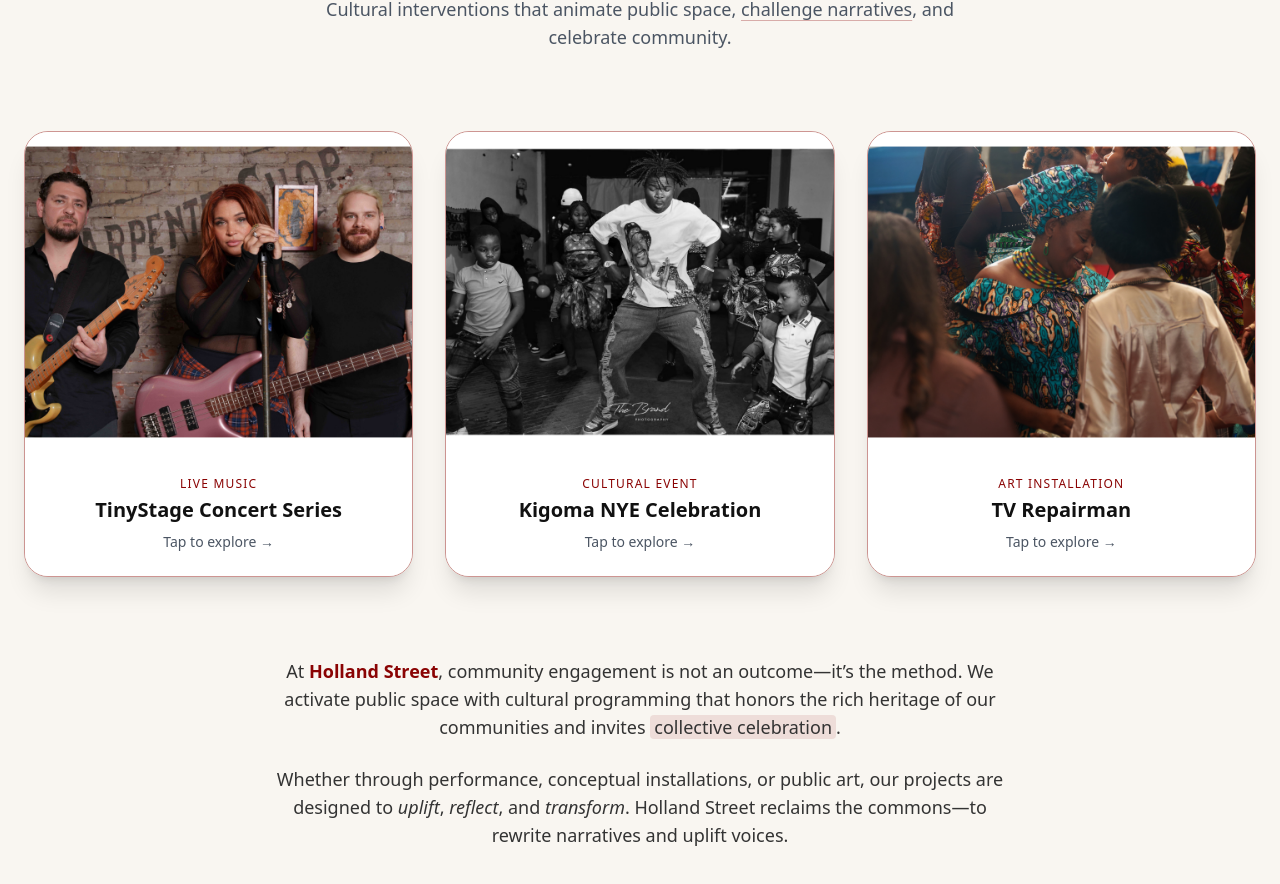
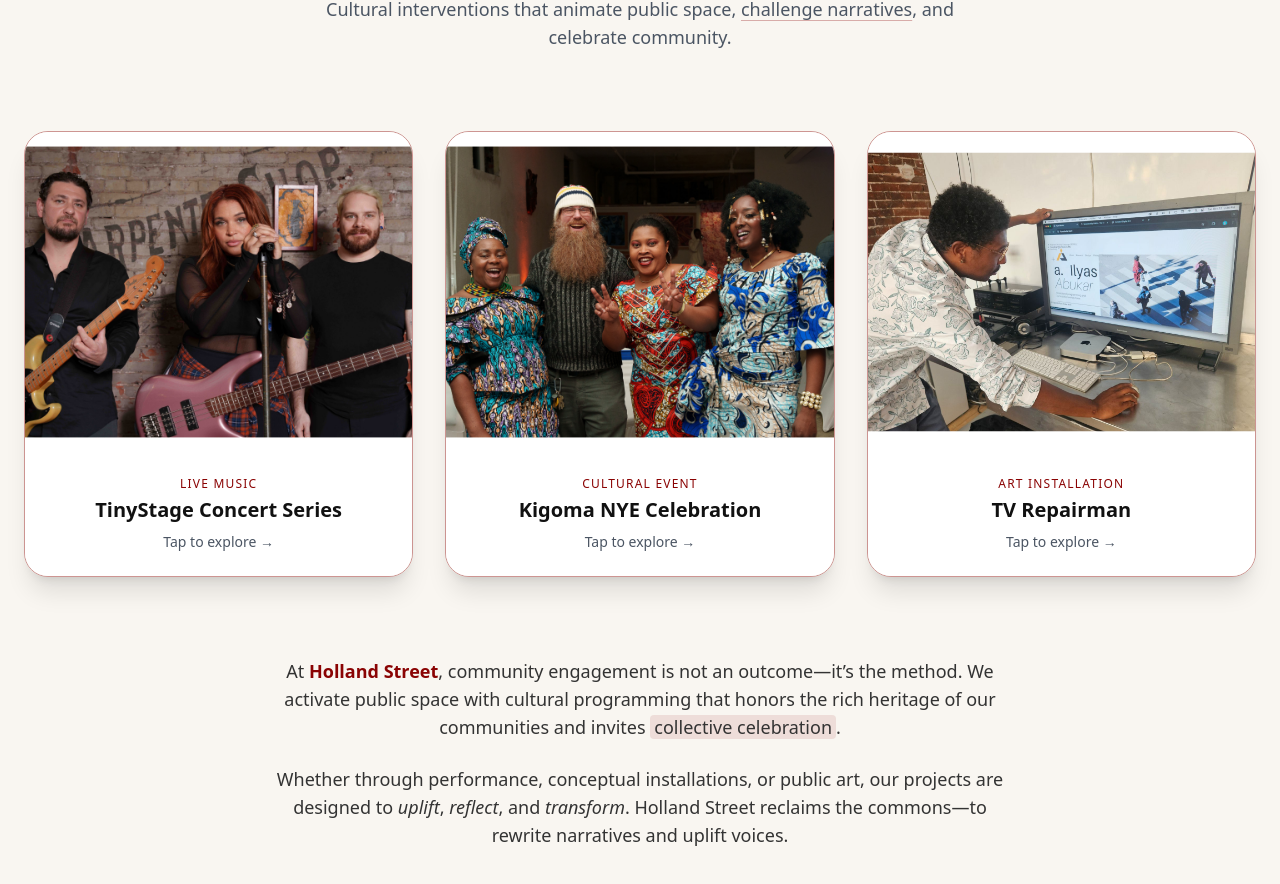
Before and after one commit to theDrummerperson/hs2-new, a Next.js app: page / in a window 1280 px wide. Shown: the part 937-1821 px from the top of the page. Built offline with nearby package versions, Linux system fonts and the light colour scheme.

Commit message:
“fartsfusxcsdcskxert”

```diff
--- a/components/Projects.jsx
+++ b/components/Projects.jsx
@@ -20,13 +20,13 @@ const projects = [
     title: 'Kigoma NYE Celebration',
     label: 'Cultural Event',
     href: '/kigoma',
-    img: '/gallery/kigoma.png',
+    img: '/gallery/kig-11.png',
   },
   {
     title: 'TV Repairman',
     label: 'Art Installation',
     href: '/tv-repairman',
-    img: '/gallery/kagoma.png',
+    img: '/gallery/feed.svg',
   },
 ];
 
```
Also changed, not shown: public/gallery/feed.svg (added).
